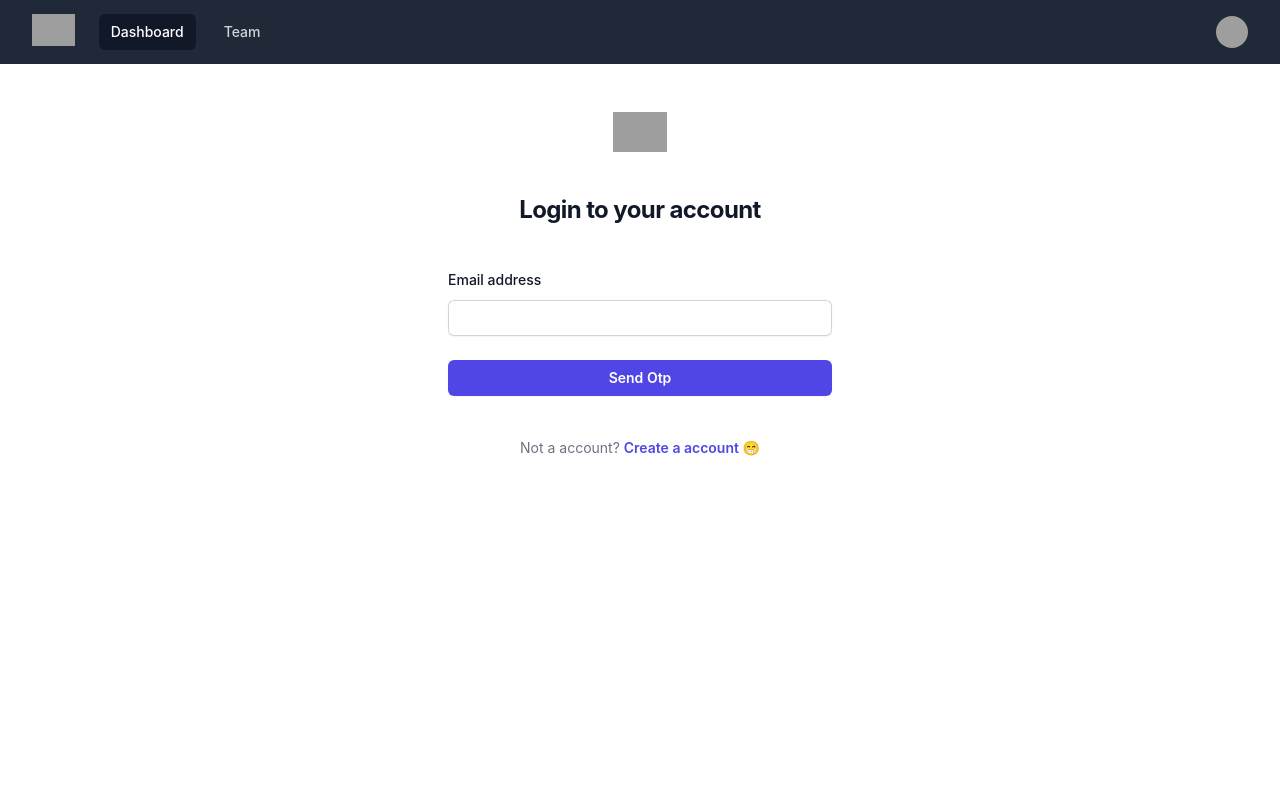
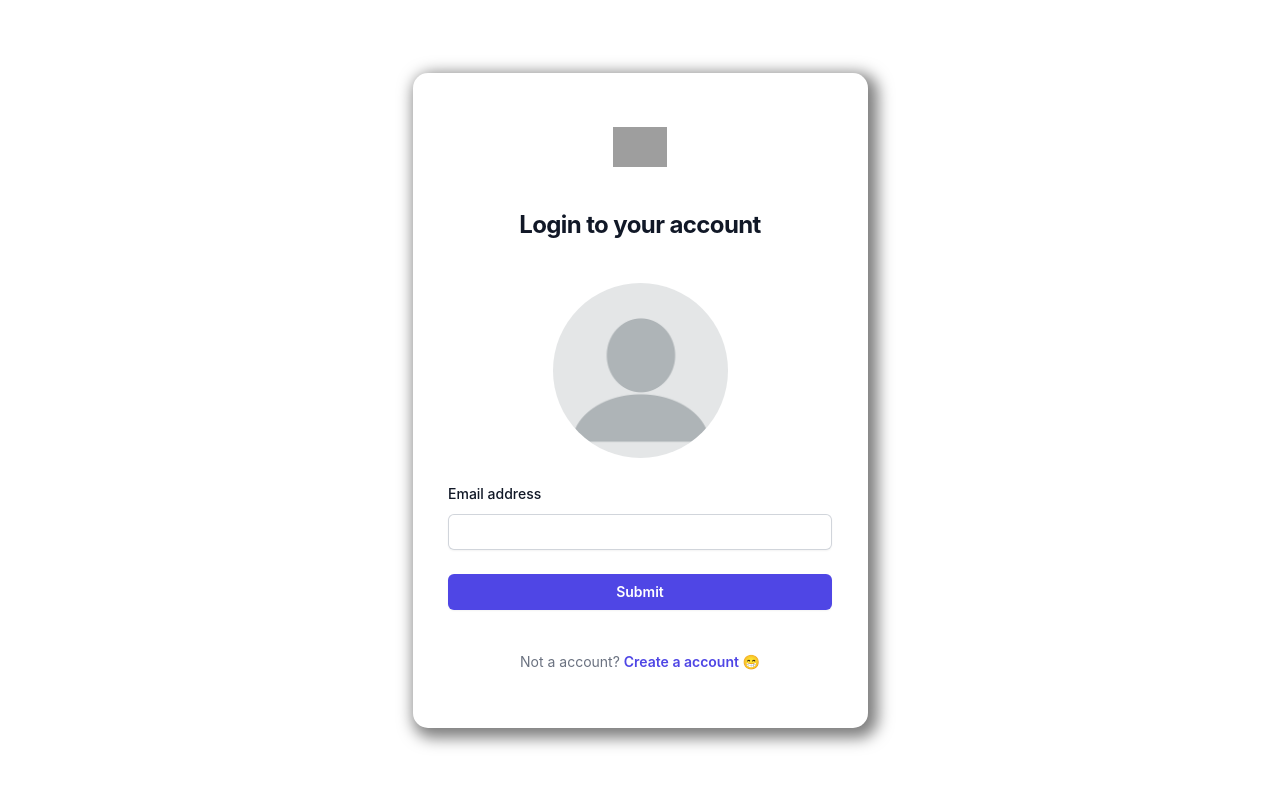
Before and after one commit to Adityakr3/login-page-with-authe-in-react-and-node, a React (Create React App) app in the folder client/: page / in a window 1280 px wide. Shown: the top 786 px of the page. Built offline with nearby package versions, Linux system fonts and the light colour scheme; grey boxes are pictures that could not be loaded.

Commit message:
login page complete

```diff
--- a/client/src/App.js
+++ b/client/src/App.js
@@ -1,30 +1,27 @@
-import './App.css';
-import { Route, Routes } from 'react-router-dom';
-import  { Login } from './pages/Login'
-import DashBoard from './pages/DashBoard';
-import { Register } from './pages/Register';
-import Recovery from './pages/Recovery';
-import { Reset } from './pages/Reset';
-import PageNotFound from './pages/PageNotFound';
-import Password from './pages/Password';
-import { Header } from './components/Header';
-import 'react-toastify/dist/ReactToastify.css';
+import "./App.css";
+import { Route, Routes } from "react-router-dom";
+import { UserName } from "./pages/UserName";
+import DashBoard from "./pages/DashBoard";
+import { Register } from "./pages/Register";
+import Recovery from "./pages/Recovery";
+import { Reset } from "./pages/Reset";
+import PageNotFound from "./pages/PageNotFound";
+import Password from "./pages/Password";
+import { Header } from "./components/Header";
+import "react-toastify/dist/ReactToastify.css";
 function App() {
   return (
     <div className="App">
-     <Header/>
-     <Routes>
-       <Route path='/' element={<Login/>}/>
-       <Route path='/dashboard' element={<DashBoard/>}/>
-       <Route path='/pagenotfound' element={<PageNotFound/>}/>
-       <Route path='/register' element={<Register/>} />
-       <Route path='/register' element={<Register/>} />
-       <Route path="/recovery" element={<Recovery/>}></Route>
-       <Route path="/Reset" element={<Reset/>}></Route>
-       <Route path="/password" element={<Password/>}></Route>
-
-
-     </Routes>
+      <Routes>
+        <Route path="/" element={<UserName/>} />
+        <Route path="/dashboard" element={<DashBoard />} />
+        <Route path="/pagenotfound" element={<PageNotFound />} />
+        <Route path="/register" element={<Register />} />
+        <Route path="/register" element={<Register />} />
+        <Route path="/recovery" element={<Recovery />}></Route>
+        <Route path="/Reset" element={<Reset />}></Route>
+        <Route path="/password" element={<Password />}></Route>
+      </Routes>
     </div>
   );
 }
--- a/client/src/pages/Login.js
+++ b/client/src/pages/UserName.js
@@ -1,7 +1,10 @@
 import React, { useState } from "react";
 import { Link } from "react-router-dom";
 import { ToastContainer, toast } from "react-toastify";
-export function Login() {
+import image from "../asset/images/pic.webp"
+import style from "../style/UserName.module.css"
+
+export function UserName() {
   const [email , setEmail] = useState("");
   const SendOtp = (e) => {
     e.preventDefault();
@@ -17,8 +20,8 @@ export function Login() {
   };
 
   return (
-    <div>
-      <div className="flex min-h-full flex-1 flex-col justify-center px-6 py-12 lg:px-8">
+    <div className={style.main}>
+      <div id={style.container}>
         <div className="sm:mx-auto sm:w-full sm:max-w-sm">
           <img
             className="mx-auto h-10 w-auto"
@@ -31,6 +34,9 @@ export function Login() {
         </div>
         <div className="mt-10 sm:mx-auto sm:w-full sm:max-w-sm">
           <form className="space-y-6" action="#" method="POST">
+            <div className={style.avtar}>
+                <img src={image} alt="" srcset="" />
+            </div>
             <div>
               <label
                 htmlFor="email"
@@ -56,7 +62,7 @@ export function Login() {
                 type="submit"
                 className="flex w-full justify-center rounded-md bg-indigo-600 px-3 py-1.5 text-sm font-semibold leading-6 text-white shadow-sm hover:bg-indigo-500 focus-visible:outline focus-visible:outline-2 focus-visible:outline-offset-2 focus-visible:outline-indigo-600"
               >
-                Send Otp
+                Submit
               </button>
             </div>
           </form>
--- /dev/null
+++ b/client/src/style/UserName.module.css
@@ -0,0 +1,26 @@
+.main{
+   width:100%;
+   height:100vh;
+   display: flex;
+   align-items: center;
+   justify-content: center;
+}
+#container{
+    display: flex;
+    align-items: center;
+    justify-content: center;
+    flex-direction: column;
+    border-radius: 15px;
+    box-shadow: 5px 5px 15px 5px rgba(0, 0, 0, 0.511);
+    width: 455px;
+    height: 655px;
+}
+.avtar{
+    width: 175px;
+    height: 175px;
+    background-color: black;
+    margin: auto;
+    border-radius: 50%;
+    overflow: hidden;
+    object-fit: cover;
+}
```
Also changed, not shown: client/src/asset/images/pic.webp (added).
